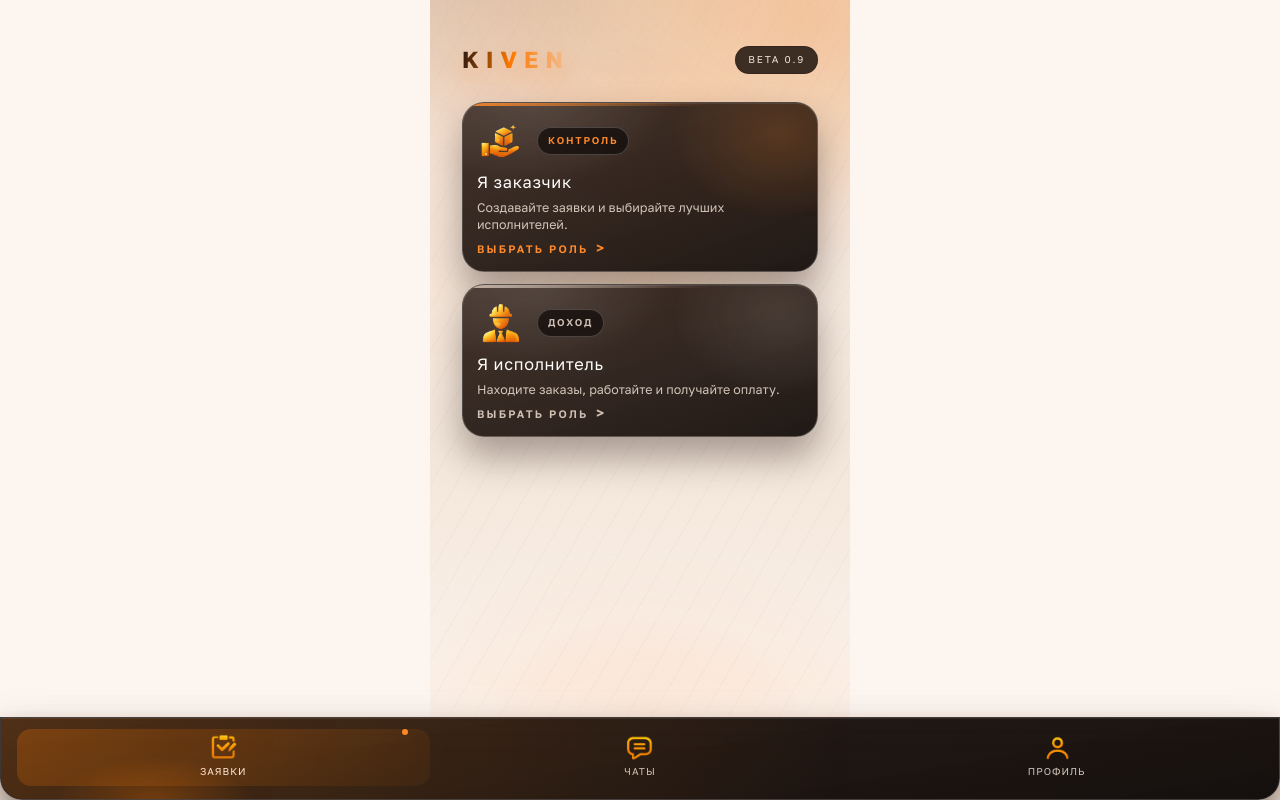
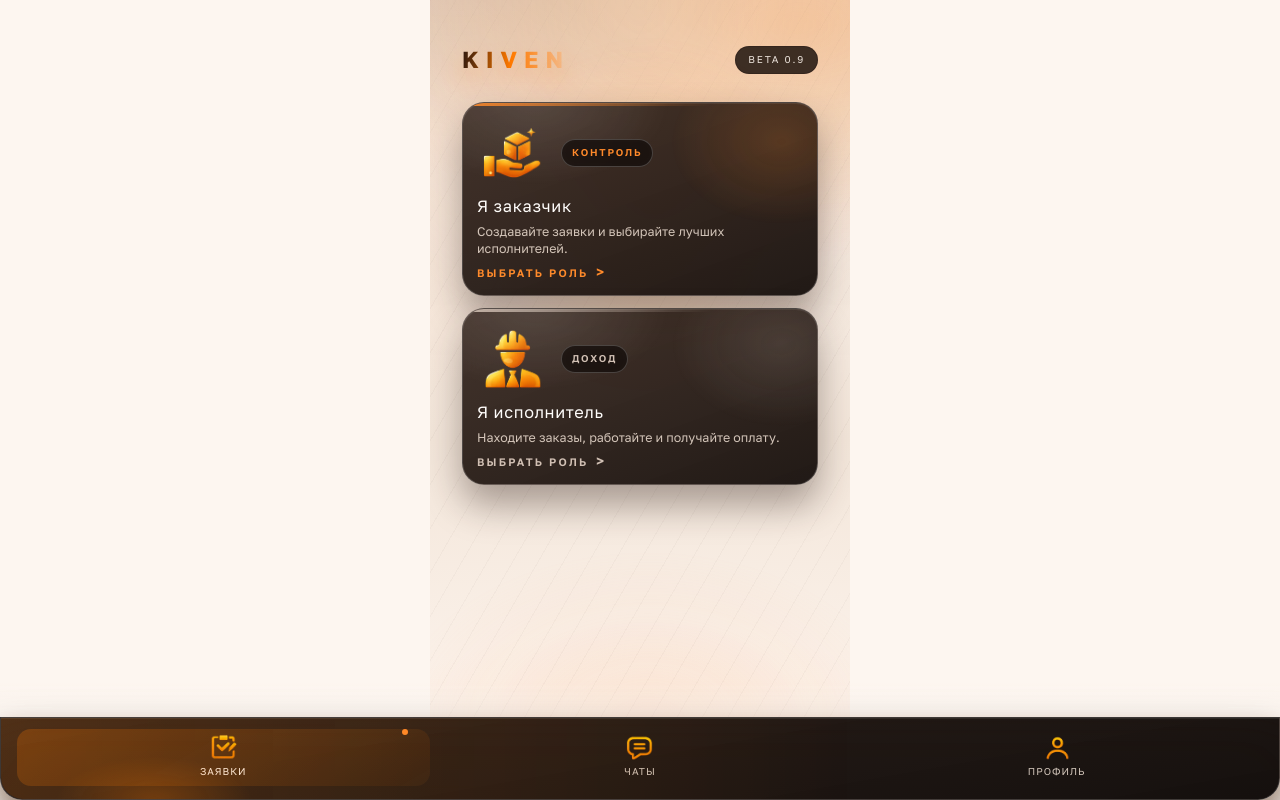
Before and after one commit to GameclubPro/misha, a React (Vite) app: page / in a window 1280 px wide. Built offline with nearby package versions, Linux system fonts and the light colour scheme; a web font is replaced by a local one.

Commit message:
intro screen

```diff
--- a/src/App.css
+++ b/src/App.css
@@ -999,8 +999,8 @@
 }
 
 .choice-icon {
-  width: 48px;
-  height: 48px;
+  width: 72px;
+  height: 72px;
   display: grid;
   place-items: center;
   color: var(--card-accent);
@@ -1008,8 +1008,8 @@
 
 .choice-icon svg,
 .choice-icon img {
-  width: 40px;
-  height: 40px;
+  width: 60px;
+  height: 60px;
   object-fit: contain;
 }
 
```
